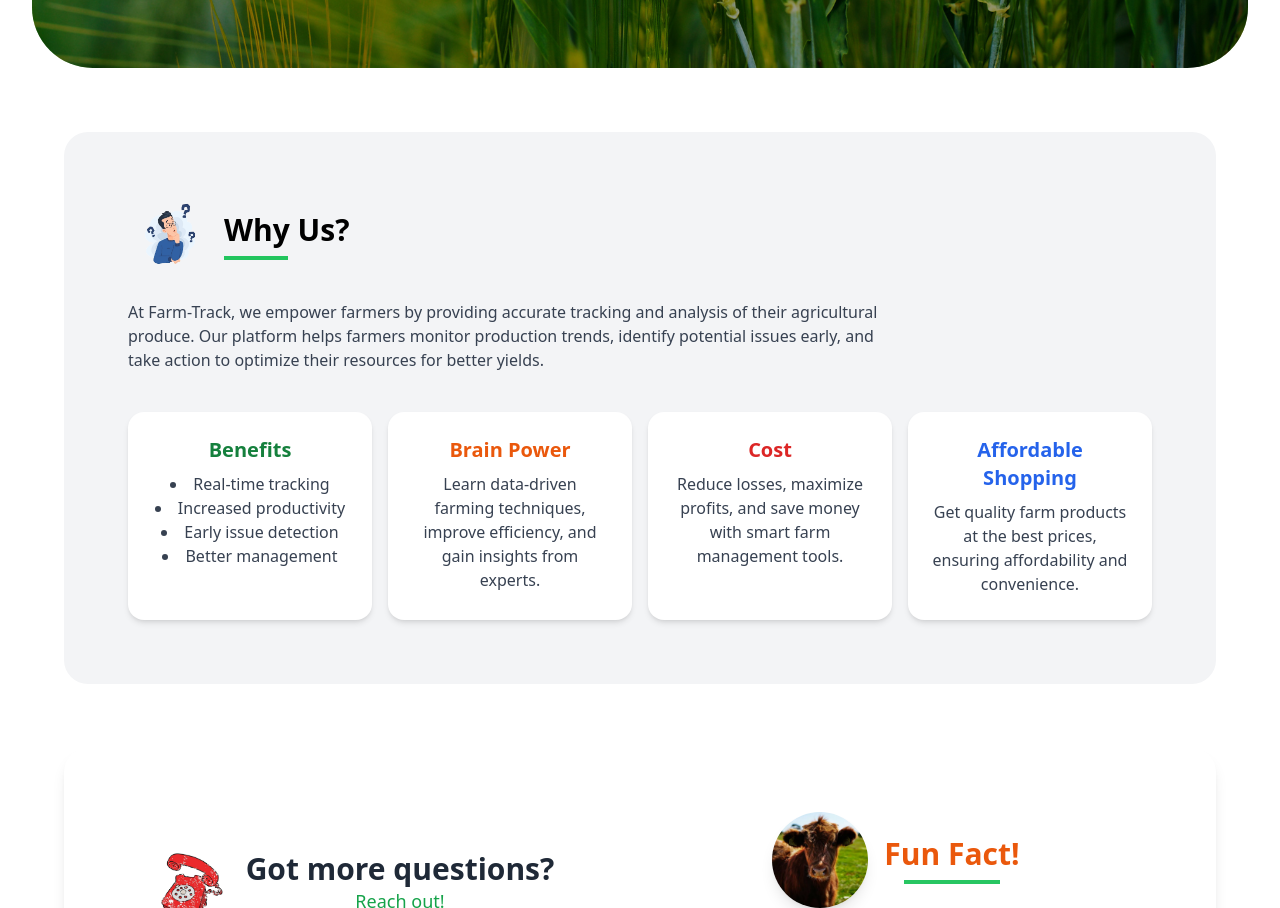
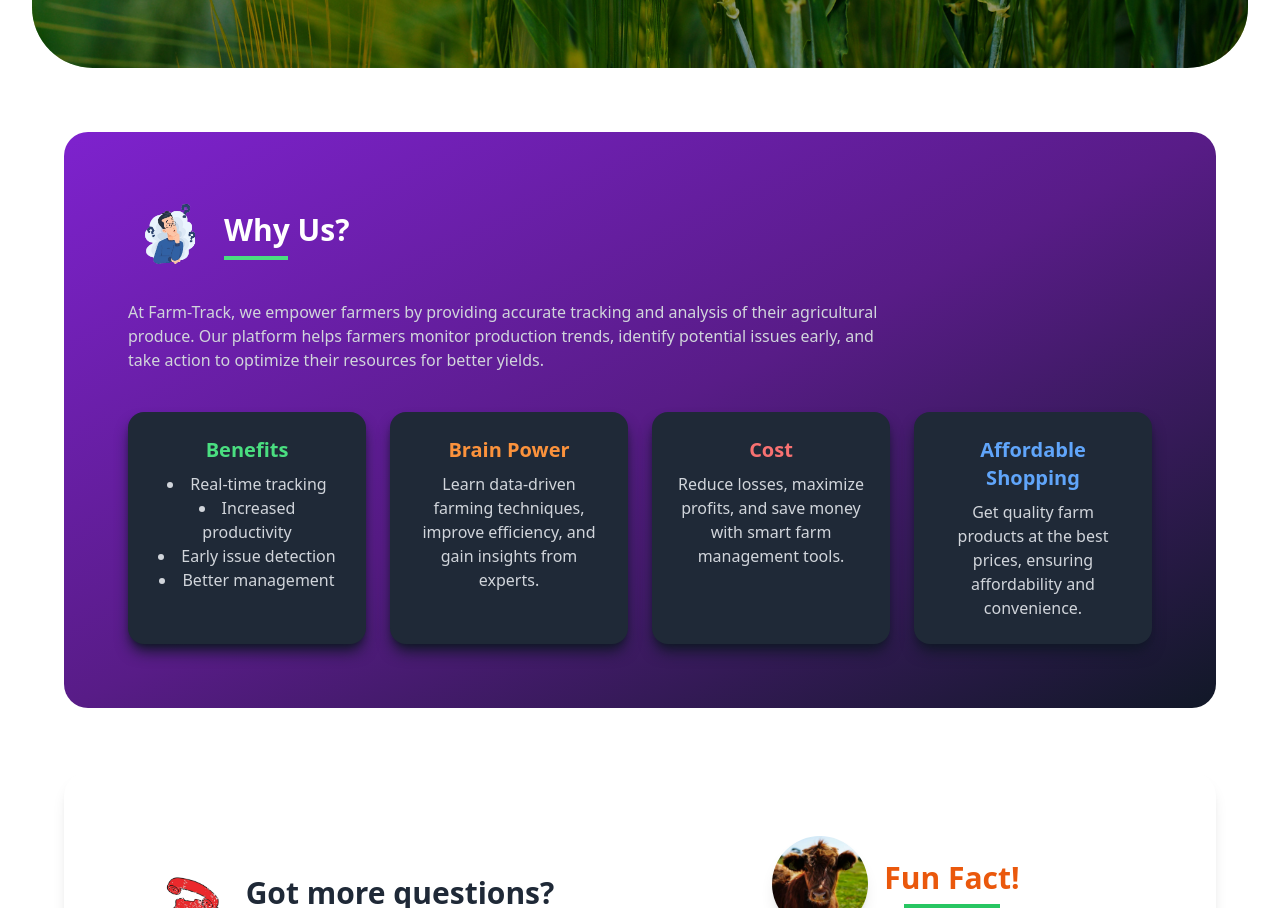
Before and after one commit to J-Bagonza/Farm-track, a React (Vite) app: page / in a window 1280 px wide. Shown: the part 620-1528 px from the top of the page. Built offline with nearby package versions, Linux system fonts and the light colour scheme.

Commit message:
changes to gradient of home page

```diff
--- a/src/components/AboutUs.jsx
+++ b/src/components/AboutUs.jsx
@@ -3,30 +3,38 @@ import aboutUsLogo from "../assets/images/aboutus.png";
 
 const AboutUs = () => {
   return (
-    <section id="about" className="w-[90%] mx-auto mt-16 py-16 bg-gray-100 rounded-3xl px-6 md:px-16">
+    <section
+      id="about"
+      className="w-[90%] mx-auto mt-16 py-16 px-6 md:px-16 rounded-3xl
+                 bg-gradient-to-br from-purple-700 via-purple-900 to-gray-900 text-white"
+    >
       {/* Logo & Title */}
       <div className="flex items-center gap-4 mb-6">
         <img src={aboutUsLogo} alt="About Us" className="w-14 h-14 md:w-20 md:h-20" />
-        <h2 className="text-xl md:text-3xl font-bold text-brown-600 relative">
+        <h2 className="text-xl md:text-3xl font-bold relative">
           Why Us?
-          <span className="block w-16 h-1 bg-green-500 mt-2"></span>
+          <span className="block w-16 h-1 bg-green-400 mt-2"></span>
         </h2>
       </div>
 
       {/* Description */}
-      <p className="text-gray-700 max-w-3xl text-sm md:text-base">
+      <p className="max-w-3xl text-sm md:text-base text-gray-300">
         At Farm-Track, we empower farmers by providing accurate tracking and analysis of their
         agricultural produce. Our platform helps farmers monitor production trends, identify
         potential issues early, and take action to optimize their resources for better yields.
       </p>
 
       {/* Features Grid - 2 columns on small screens, 4 on larger */}
-      <div className="mt-10 grid grid-cols-2 md:grid-cols-4 gap-4">
+      <div className="mt-10 grid grid-cols-2 md:grid-cols-4 gap-6">
         {[
-          { title: "Benefits", color: "text-green-700", items: ["Real-time tracking", "Increased productivity", "Early issue detection", "Better management"] },
-          { title: "Brain Power", color: "text-orange-600", text: "Learn data-driven farming techniques, improve efficiency, and gain insights from experts." },
-          { title: "Cost", color: "text-red-600", text: "Reduce losses, maximize profits, and save money with smart farm management tools." },
-          { title: "Affordable Shopping", color: "text-blue-600", text: "Get quality farm products at the best prices, ensuring affordability and convenience." },
+          {
+            title: "Benefits",
+            color: "text-green-400",
+            items: ["Real-time tracking", "Increased productivity", "Early issue detection", "Better management"],
+          },
+          { title: "Brain Power", color: "text-orange-400", text: "Learn data-driven farming techniques, improve efficiency, and gain insights from experts." },
+          { title: "Cost", color: "text-red-400", text: "Reduce losses, maximize profits, and save money with smart farm management tools." },
+          { title: "Affordable Shopping", color: "text-blue-400", text: "Get quality farm products at the best prices, ensuring affordability and convenience." },
         ].map((feature, index) => (
           <motion.div
             key={index}
@@ -34,17 +42,17 @@ const AboutUs = () => {
             whileInView={{ opacity: 1, y: 0 }}
             viewport={{ once: true, amount: 0.2 }}
             transition={{ duration: 0.6, delay: index * 0.2 }}
-            className="bg-white p-4 md:p-6 rounded-2xl shadow-md text-center"
+            className="bg-gray-800 p-4 md:p-6 rounded-2xl shadow-lg shadow-gray-900 text-center"
           >
             <h3 className={`text-sm md:text-xl font-semibold ${feature.color}`}>{feature.title}</h3>
             {feature.items ? (
-              <ul className="mt-2 text-xs md:text-base text-gray-700 list-disc list-inside">
+              <ul className="mt-2 text-xs md:text-base text-gray-300 list-disc list-inside">
                 {feature.items.map((item, i) => (
                   <li key={i}>{item}</li>
                 ))}
               </ul>
             ) : (
-              <p className="mt-2 text-xs md:text-base text-gray-700">{feature.text}</p>
+              <p className="mt-2 text-xs md:text-base text-gray-300">{feature.text}</p>
             )}
           </motion.div>
         ))}
```
